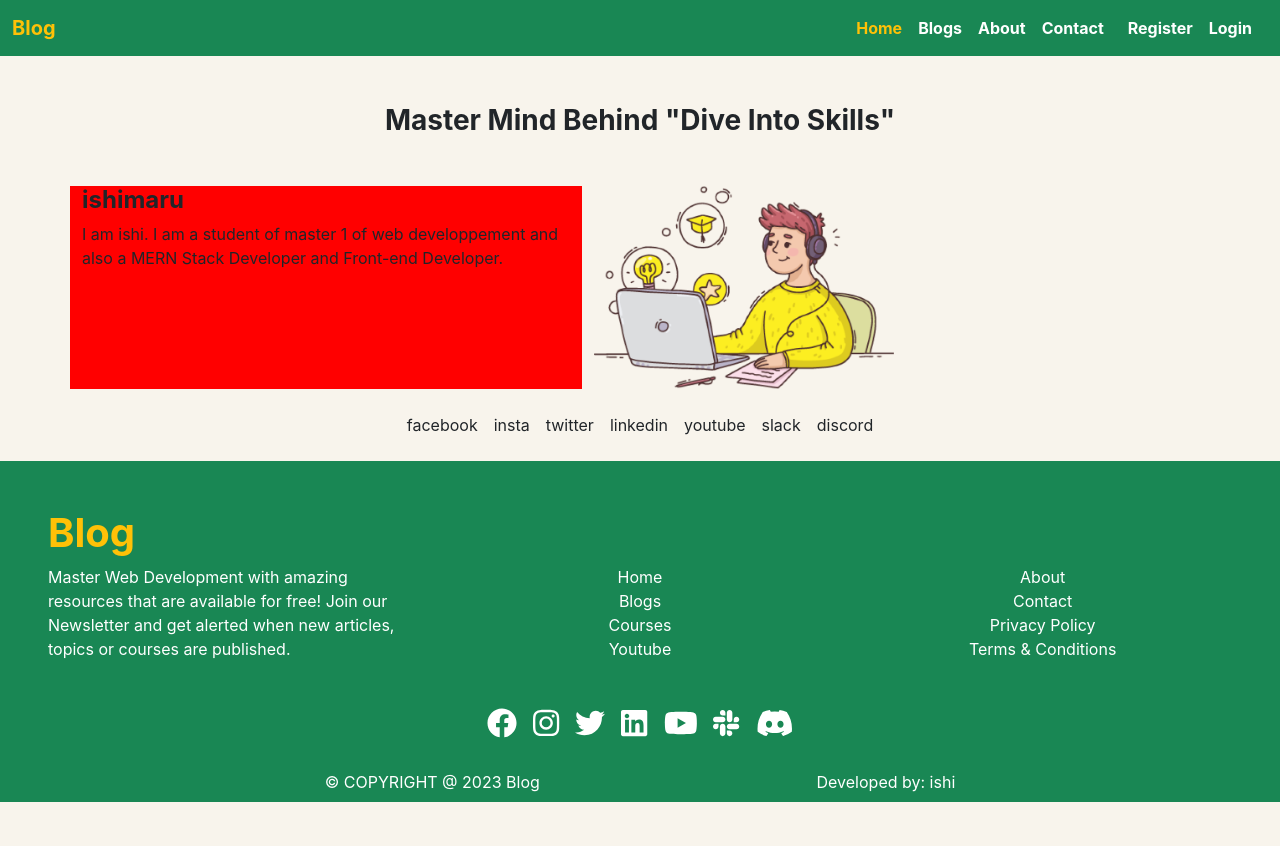
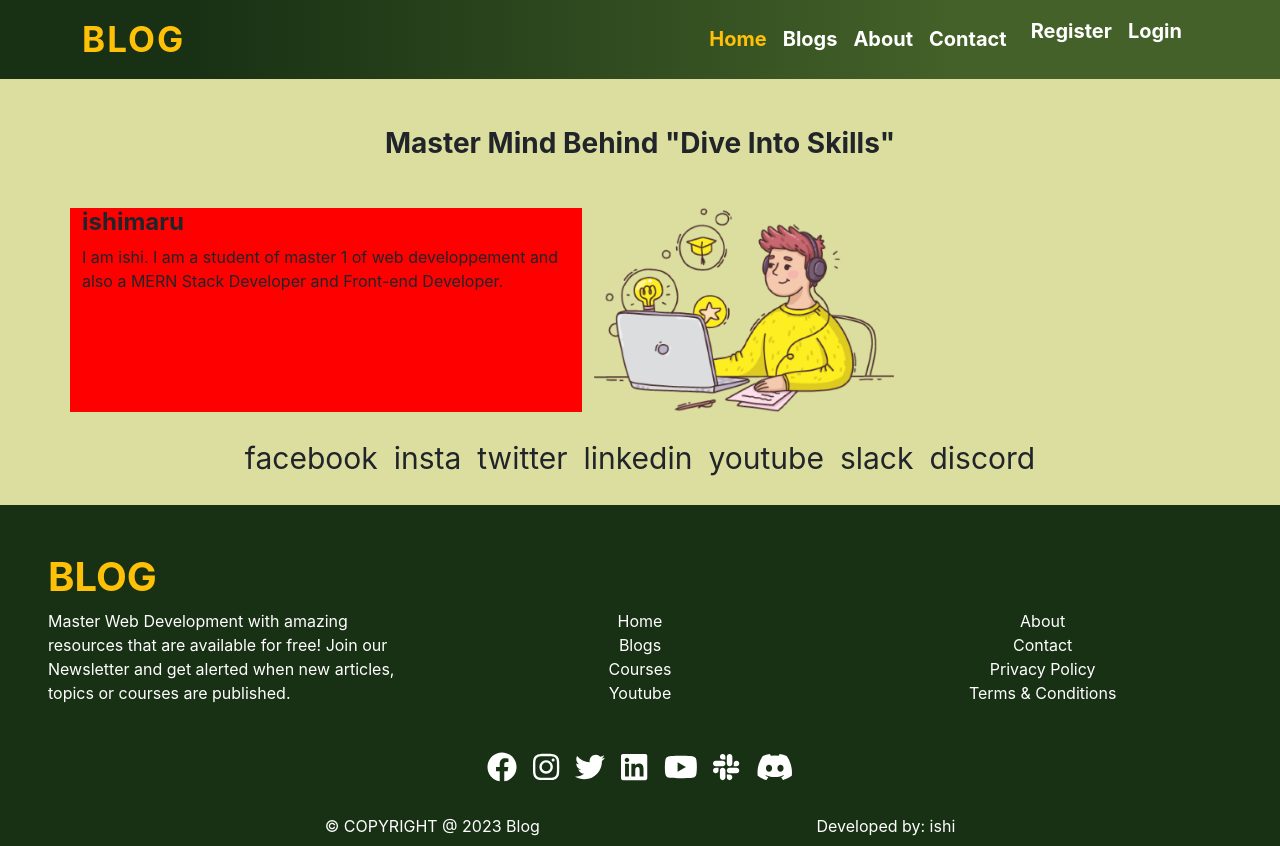
Before and after one commit to steeven-louk/blog, a React (Create React App) app in the folder client/: page /about in a window 1280 px wide. Before the commit the page ends 802 px from the top, so only its background shows below. Built offline with nearby package versions, Linux system fonts and the light colour scheme; no server answers.

Commit message:
rectificatif de style

```diff
--- a/client/src/components/footer/Footer.jsx
+++ b/client/src/components/footer/Footer.jsx
@@ -3,9 +3,9 @@ import {FontAwesomeIcon} from '@fortawesome/react-fontawesome'
 
 const Footer = () => {
   return (
-    <div className="footer px-5 pt-5 pb-2 bg-success text-white">
+    <div className="footer px-5 pt-5 pb-2 text-white" style={{ 'background':'#183114' }}>
       <div className="row">
-        <h1 className="text-warning fw-bold">Blog</h1>
+        <h1 className="text-warning fw-bold text-uppercase">Blog</h1>
         <div className="col-md-4">
           <p>
             {" "}
--- a/client/src/components/header/Header.jsx
+++ b/client/src/components/header/Header.jsx
@@ -1,23 +1,45 @@
-import React from 'react'
-import { useState } from 'react';
+import React,{ useState, useEffect } from 'react';
 import { Link } from 'react-router-dom'
+import axios from 'axios'
 
 import './style.scss'
 
 const Header = () => {
   let username = JSON.parse(localStorage.getItem('username'));
   let token = JSON.parse(localStorage.getItem('token'));
+  const id =JSON.parse(localStorage.getItem('id'))
+
   const [toggleMenu, setToggleMenu] = useState(false)
+  const [getDataUser, setUser] = useState({});
 
   const handleClick = ()=>{
     setToggleMenu(!toggleMenu)
   }
 
+  const getUser = async () => {
+    try {
+      const user = await axios.get("http://localhost:8080/api/user/" + id);
+
+      if (user.status === 200) {
+        let { data } = user;
+        setUser(data);
+      }
+    } catch (error) {
+      console.log(error);
+    }
+  };
+
+
+useEffect(()=>{
+  getUser();
+}, [])
+
 
   return (
+
     <div className='header'>
-        <nav className="navbar navbar-expand-lg bg-success">
-  <div className="container-fluid">
+        <nav className="navbar navbar-expand-lg container-fluid ">
+  <div className="container">
     <a className="navbar-brand text-warning fw-bold" href="/">Blog</a>
     <button className="navbar-toggler" type="button" data-bs-toggle="collapse" data-bs-target="#navbarSupportedContent" aria-controls="navbarSupportedContent" aria-expanded="false" aria-label="Toggle navigation">
       <span className="navbar-toggler-icon"></span>
@@ -38,7 +60,7 @@ const Header = () => {
         <li className="nav-item">
           <Link className="nav-link text-white" to="/contact">Contact</Link>
         </li>
-      </ul>
+
 
     {!token &&
       <div className="authentification mx-3 gap-3 d-flex text-capitalize fw-bold">
@@ -46,23 +68,29 @@ const Header = () => {
         <Link to='/login' className=' text-white'>login</Link>
       </div>
     }
+
     {token &&
       <div className="user-group ps-2 position-relative">
-        <img src="./assets/asset21.png" onClick={handleClick} width={45} height={45} className='rounded-pill object-fit-cover bg-danger mx-2' alt="" />
-        {/* <span className='text-white fw-bold'>{username}</span> */}
+       {getDataUser?.photo ?  <img src={`http://localhost:8080/assets/profile/${getDataUser?.photo}`} onClick={handleClick} width={45} height={45} style={{'objectFit':'cover'}} className='rounded-pill mx-2' alt="user-img" />
+       :
+       <img src="./assets/asset21.png" onClick={handleClick} width={45} height={45} className='rounded-pill object-fit-cover bg-danger mx-2' alt="default-img" />
+       }
+
 
        {toggleMenu &&
         <div className="user-group_subMenu text-white bg-dark rounded  position-absolute">
           <ul className='nav flex-column gap-1 text-capitalize'>
             <li className=' text-white' onClick={()=>setToggleMenu(false)}><Link to='/profile'>{username}</Link></li>
-            <li><Link to="/write">write post</Link></li>
-            <li>favories</li>
-            <li className='bg-danger'>Logout</li>
+            <li className=' text-white' onClick={()=>setToggleMenu(false)}><Link to="/write">write post</Link></li>
+            <li className=' text-white'onClick={()=>setToggleMenu(false)}>favories</li>
+            <li className='bg-danger p-1' onClick={()=>setToggleMenu(false)}>Logout</li>
           </ul>
         </div>
        }
       </div>
     }
+      </ul>
+
     </div>
   </div>
 </nav>
--- a/client/src/components/header/style.css
+++ b/client/src/components/header/style.css
@@ -1 +1 @@
-.header .user-group img{cursor:pointer}.header .user-group_subMenu{right:10px;margin-top:2px;overflow:hidden;width:150px;z-index:1000}.header .user-group_subMenu ul>li{cursor:pointer;width:100%;padding:5px;font-weight:500}
+.header{position:sticky;top:0;width:100%;background:linear-gradient(to right, #183114 15%, #446129 75%);z-index:2000}.header .container-fluid{display:flex;align-items:center}.header .container-fluid .navbar-brand{text-transform:uppercase;font-weight:bold;letter-spacing:2px;font-size:35px}.header .container-fluid .collapse{position:relative;top:0px;width:100%;font-size:20px}.header .user-group img{cursor:pointer}.header .user-group_subMenu{left:10;right:0;padding:5px;margin-top:2px;overflow:hidden;width:190px;z-index:50}.header .user-group_subMenu ul>li{cursor:pointer;width:100%;padding:5px;font-weight:500}@media only screen and (max-width: 997px){.header .navbar-collapse{width:100%;top:10px;height:150px;position:relative}.header .navbar-collapse .navbar-nav{display:flex;flex-direction:row;align-items:center;justify-content:center;gap:30px}.header .navbar-collapse .navbar-nav li{font-size:2.5vw}}
--- a/client/src/components/header/style.scss
+++ b/client/src/components/header/style.scss
@@ -1,4 +1,29 @@
 .header{
+    position: sticky;
+    top: 0;
+    width: 100%;
+    background: linear-gradient(to right, #183114 15%,#446129 75%);
+    z-index: 2000;
+
+
+    .container-fluid{
+        display: flex;
+        align-items: center;
+
+        .navbar-brand{
+            text-transform: uppercase;
+            font-weight: bold;
+            letter-spacing: 2px;
+            font-size: 35px;
+        }
+
+        .collapse{
+            position: relative;
+            top: 0px;
+            width: 100%;
+            font-size: 20px;
+        }
+    }
 
     .user-group{
         img{
@@ -7,17 +32,44 @@
     }
 
     .user-group_subMenu{
-        right: 10px;
+        left:10;
+        right: 0;
+        padding: 5px;
         margin-top: 2px;
         overflow: hidden;
-        width: 150px;
-        z-index: 1000;
+        width: 190px;
+        z-index: 50;
 
         ul >li{
             cursor: pointer;
             width: 100%;
             padding: 5px;
             font-weight: 500;
+
         }
     }
+
+    .navbar-collapse{
+        @media only screen and (max-width: 997px) {
+
+            width: 100%;
+            top: 10px;
+            height: 150px;
+            position: relative;
+
+         .navbar-nav{
+            display: flex;
+            flex-direction: row;
+            align-items: center;
+            justify-content: center;
+            gap: 30px;
+
+            li{
+                font-size: 2.5vw;
+            }
+
+        }
+    }
+    }
+
 }
--- a/client/src/index.css
+++ b/client/src/index.css
@@ -1 +1 @@
-body{margin:0;padding:0;outline:none;box-sizing:border-box;background-color:#f8f4ec;font-family:-apple-system,BlinkMacSystemFont,"Segoe UI","Roboto","Oxygen","Ubuntu","Cantarell","Fira Sans","Droid Sans","Helvetica Neue",sans-serif;-webkit-font-smoothing:antialiased;-moz-osx-font-smoothing:grayscale}code{font-family:source-code-pro,Menlo,Monaco,Consolas,"Courier New",monospace}a{text-decoration:none;outline:none}.card-container{display:flex;flex-wrap:wrap;align-items:center;justify-content:center}.card-container .card{width:300px;background-color:#dcde9f}.card-container .card .card-header .card-img-top{width:100%;-o-object-fit:cover;object-fit:cover}.card-container .card .card-header .category{width:-moz-fit-content;width:fit-content;padding:3px 2em;text-align:center;border-radius:20px;border:none;margin:3px;cursor:pointer;z-index:2}.card-container .card .card-body .card-title,.card-container .card .card-body .card-desc{overflow:hidden;text-overflow:ellipsis;display:-webkit-box;-webkit-line-clamp:2;-webkit-box-orient:vertical}.card-container .card .card-body .card-desc{-webkit-line-clamp:3}.footer>.social-media span{cursor:pointer;font-size:30px;transition:transform .4s}.footer>.social-media span:hover{transform:translateY(5px)}
+body{margin:0;padding:0;outline:none;box-sizing:border-box;background-color:#dcde9f;font-family:-apple-system,BlinkMacSystemFont,"Segoe UI","Roboto","Oxygen","Ubuntu","Cantarell","Fira Sans","Droid Sans","Helvetica Neue",sans-serif;-webkit-font-smoothing:antialiased;-moz-osx-font-smoothing:grayscale}code{font-family:source-code-pro,Menlo,Monaco,Consolas,"Courier New",monospace}a{text-decoration:none;outline:none}.card-container{display:flex;flex-wrap:wrap;align-items:center;justify-content:center}.card-container .card{width:300px;background-color:#dcde9f}.card-container .card .card-header .card-img-top{width:100%;-o-object-fit:cover;object-fit:cover}.card-container .card .card-header .category{width:-moz-fit-content;width:fit-content;padding:3px 2em;text-align:center;border-radius:20px;border:none;margin:3px;cursor:pointer;z-index:2}.card-container .card .card-body .card-title,.card-container .card .card-body .card-desc{overflow:hidden;text-overflow:ellipsis;display:-webkit-box;-webkit-line-clamp:2;-webkit-box-orient:vertical}.card-container .card .card-body .card-desc{-webkit-line-clamp:3}.social-media span{cursor:pointer;font-size:30px;transition:transform .4s}.social-media span:hover{transform:translateY(5px)}
--- a/client/src/index.scss
+++ b/client/src/index.scss
@@ -3,7 +3,7 @@ body {
   padding: 0;
   outline: none;
   box-sizing: border-box;
-  background-color: #F8F4EC;
+  background-color: #DCDE9F;
 
   font-family: -apple-system, BlinkMacSystemFont, 'Segoe UI', 'Roboto', 'Oxygen',
     'Ubuntu', 'Cantarell', 'Fira Sans', 'Droid Sans', 'Helvetica Neue',
@@ -65,7 +65,7 @@ a{
    }
   }
 
-  .footer > .social-media span{
+  .social-media span{
     cursor: pointer;
     font-size: 30px;
     transition: transform .4s;
--- a/client/src/pages/authentification/Login.jsx
+++ b/client/src/pages/authentification/Login.jsx
@@ -26,7 +26,7 @@ const Login = () => {
              localStorage.setItem("token", JSON.stringify(login.data.token));
              localStorage.setItem("username", JSON.stringify(login.data.username));
              setTimeout(() => {
-                <Navigate to="/" />;
+                <Navigate to={"/"} />;
              }, 3000);
         }
 
--- a/client/src/pages/contact/Contact.jsx
+++ b/client/src/pages/contact/Contact.jsx
@@ -1,11 +1,12 @@
 import React from 'react'
+import {FontAwesomeIcon} from '@fortawesome/react-fontawesome'
 
 import './style.scss';
 
 const Contact = () => {
   return (
-    <div className='contact bg-success ps-5'>
-       <div className="row ">
+    <div className='contact ps-5'>
+       <div className="row">
        <div className="col-md-6 container left-col p-3 ">
           <h2>Have a Query in Mind</h2>
           <p>Lorem ipsum dolor, sit amet consectetur adipisicing elit. Earum iusto incidunt perferendis enim quasi. Perferendis.</p>
@@ -43,13 +44,13 @@ const Contact = () => {
               <span className='text-white or'>or</span>
 
               <div className="social-media mt-4 d-flex gap-3">
-                <span>facebook</span>
-                <span>insta</span>
-                <span>twitter</span>
-                <span>linkedin</span>
-                <span>youtube</span>
-                <span>slack</span>
-                <span>discord</span>
+              <span><FontAwesomeIcon icon="fa-brands fa-facebook"  /></span>
+        <span><FontAwesomeIcon icon="fa-brands fa-instagram"  /></span>
+        <span><FontAwesomeIcon icon="fa-brands fa-twitter"  /></span>
+        <span><FontAwesomeIcon icon="fa-brands fa-linkedin"  /></span>
+        <span><FontAwesomeIcon icon="fa-brands fa-youtube"  /></span>
+        <span><FontAwesomeIcon icon="fa-brands fa-slack"  /></span>
+        <span><FontAwesomeIcon icon="fa-brands fa-discord"  /></span>
               </div>
 
             </div>
--- a/client/src/pages/contact/style.css
+++ b/client/src/pages/contact/style.css
@@ -1 +1 @@
-.contact{overflow-x:none;height:100%}.contact .left-col{height:100%}.contact .left-col .contact-left{position:relative;display:flex;flex-direction:column;gap:5px;bottom:-220px}.contact .right-col{background:#adff2f;overflow:none}.contact .right-col input,.contact .right-col textarea{border:none;resize:none;width:100%;outline:none;padding:5px 0 5px 20px}.contact .right-col input::-moz-placeholder, .contact .right-col textarea::-moz-placeholder{color:gold;font-weight:bold}.contact .right-col input::placeholder,.contact .right-col textarea::placeholder{color:gold;font-weight:bold}.contact .send{text-align:center;align-items:center;justify-content:center;display:flex;flex-direction:column}.contact .send .btn{width:85px}
+.contact{overflow:hidden;height:100%;background:#183114;color:#fff}.contact .left-col{height:100%}.contact .left-col .contact-left{position:relative;display:flex;flex-direction:column;gap:5px;bottom:-220px}.contact .right-col{background:#446129;overflow:none}.contact .right-col input,.contact .right-col textarea{border:3px solid #fcee21;resize:none;width:100%;outline:none;padding:5px 0 5px 20px;background:NONE}.contact .right-col input::-moz-placeholder, .contact .right-col textarea::-moz-placeholder{color:#fcee21;font-weight:bold}.contact .right-col input::placeholder,.contact .right-col textarea::placeholder{color:#fcee21;font-weight:bold}.contact .send{text-align:center;align-items:center;justify-content:center;display:flex;flex-direction:column;color:#000}.contact .send .btn{background:#fcee21;width:85px}.contact .send .social-media{color:#fcee21;font-size:30px}
--- a/client/src/pages/contact/style.scss
+++ b/client/src/pages/contact/style.scss
@@ -1,6 +1,8 @@
 .contact{
-    overflow-x: none;
+    overflow: hidden;
     height: 100%;
+    background: #183114;
+    color: #fff;
 
     .left-col {
       height: 100%;
@@ -15,18 +17,19 @@
     }
 
     .right-col {
-      background: greenyellow;
+      background: #446129;
       overflow: none;
 
       input, textarea{
-        border: none;
+        border: 3px solid #FCEE21;
         resize: none;
         width: 100%;
         outline: none;
         padding: 5px 0 5px 20px;
+        background: NONE;
 
         &::placeholder{
-            color: gold;
+            color: #FCEE21;
             font-weight: bold;
         }
       }
@@ -38,9 +41,16 @@
        justify-content: center;
        display: flex;
        flex-direction: column;
+       color: #000;
 
        .btn{
+        background: #FCEE21;
         width: 85px;
+       }
+
+       .social-media {
+         color: #FCEE21;
+         font-size: 30px;
        }
     }
 }
--- a/client/src/pages/profil/Profile.jsx
+++ b/client/src/pages/profil/Profile.jsx
@@ -1,18 +1,17 @@
 import axios from "axios";
-import React, { useContext, useEffect, useState } from "react";
+import React, { useEffect, useState } from "react";
 import Card from "../../components/card/Card";
 
 import './style.scss';
 import { FontAwesomeIcon } from "@fortawesome/react-fontawesome";
-import { UserContext } from "../../services/userProvider";
 
 const Profile = () => {
+
   const [blogs, setBlogs] = useState([]);
   const [userFile, setUserFile] = useState("");
   const [pictureFile, setPictureFile] = useState("");
   const [userData, setUserData] = useState({})
 
-  // const {user} = useContext(UserContext);
 
 
   const id =JSON.parse(localStorage.getItem('id'))
@@ -81,10 +80,11 @@ const Profile = () => {
       }
 
       try {
-        const setUser = await axios.post('http://localhost:8080/api/user/add-bg_picture/'+ id, {bg_picture:userFile.name});
+        const setUser = await axios.post('http://localhost:8080/api/user/add-bg_picture/'+ id, {bg_picture:pictureFile.name});
           if(setUser.status === 200){
             let { data } = setUser;
-            setUser(data.data)
+            // setUser(data.data)
+            console.log(data);
           }
         console.log('fff',setUser);
       } catch (error) {
@@ -123,17 +123,20 @@ const Profile = () => {
     <div className="profile px-3 mt-3">
       <header>
         <div className="profile-background rounded position-relative">
-        {userData?.bg_picture ? <img src="./assets/singlePost.png" className="rounded" alt="" /> :
+        {userData?.bg_picture ? <img src={`http://localhost:8080/assets/profile/bg_picture/${userData?.bg_picture}`} className="rounded" alt="" /> :
+
         <form onSubmit={handleSubmitBg} >
-           <input type="file" name="bg-picture"  id="bg-picture" className="d-none" />
+           <input type="file" name="bg-picture" onChange={(e)=>setPictureFile(e.target.files[0])}  id="bg-picture" className="d-none" />
         <label htmlFor="bg-picture" className="bg-picture_btn">
           <FontAwesomeIcon icon="fa-solid fa-plus" className="icon"/>
         </label>
         <button className="btn btn-primary text-capitalize fw-bold" type="submit">add bg</button>
         </form>
+
        }
-          {/*  */}
+
         </div>
+
         <div
           className="profile_picture  mx-auto position-relative rounded-pill"
         >
@@ -144,7 +147,7 @@ const Profile = () => {
             <FontAwesomeIcon icon="fa-solid fa-user" className="icon" />
         </label>
           <input type="file" onChange={(e)=> setUserFile(e.target.files[0])} name="img-profil" id="img-profil" className="d-none" />
-          <button type="submit" className="btn btn-success text-capitalize ms-5">add</button>
+          <button type="submit" style={{ 'top':'95px','right':'38px' }} className="btn position-relative  btn-success text-capitalize ms-5">add</button>
         </form>
         }
 
```
